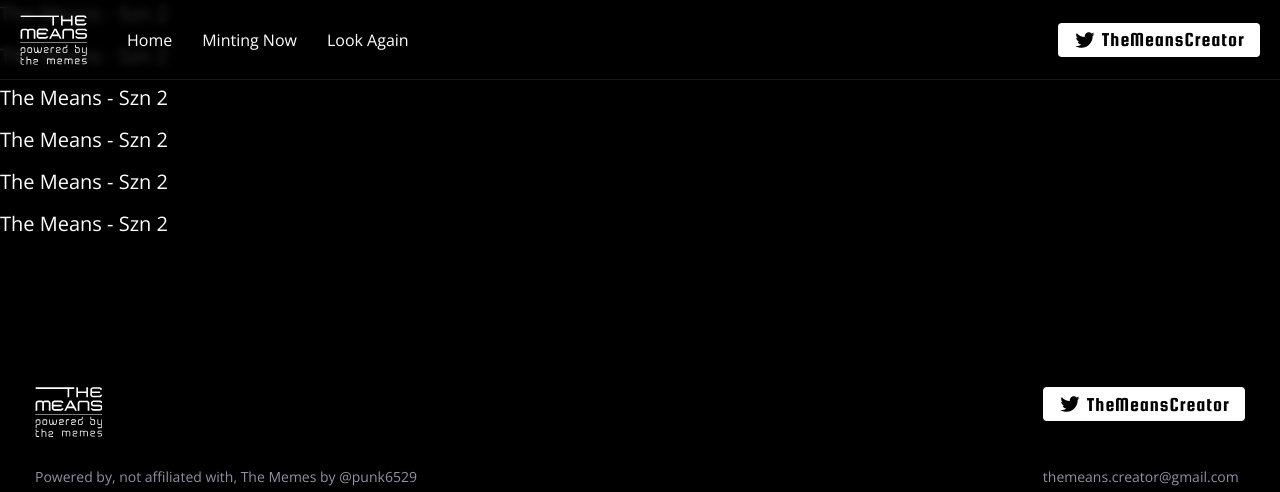
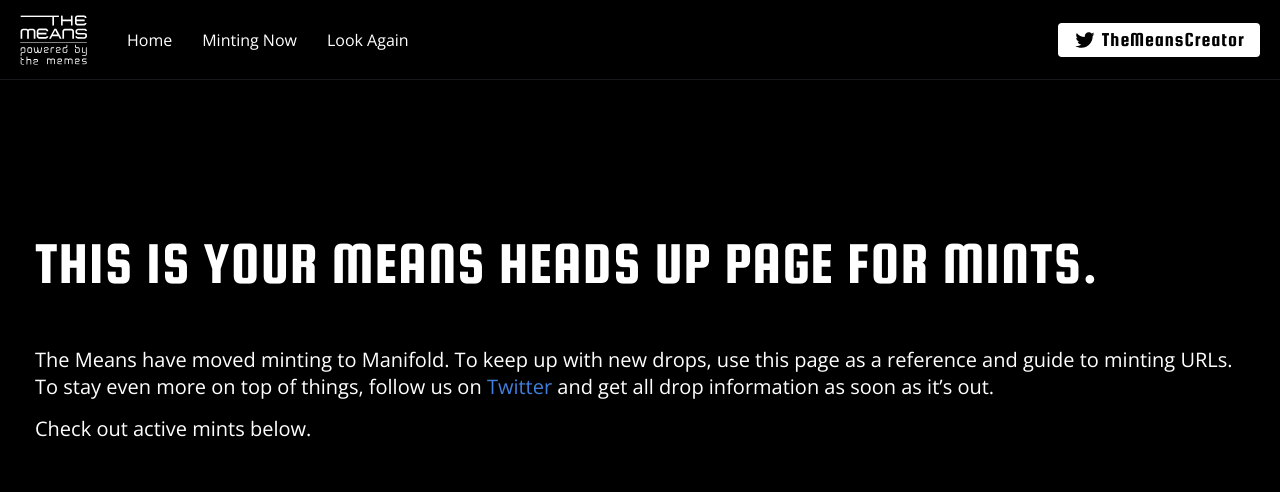
Before and after one commit to ickas/themeans.creator, a Next.js app: page /szn2 in a window 1280 px wide. Shown: the top 492 px of the page. Built offline with nearby package versions, Linux system fonts and the light colour scheme.

Commit message:
Add SZN2 and Look Again galleries

```diff
--- a/app/szn2/page.tsx
+++ b/app/szn2/page.tsx
@@ -1,3 +1,8 @@
+import Gallery from "../ui/Gallery";
+import { squadaOne } from "../fonts";
+import { szn2 } from "@/app/lib/szn2";
+import styles from "./szn2.module.css";
+import Link from "next/link";
 
 export const metadata = {
   title: "The Means — SZN2",
@@ -5,13 +10,27 @@ export const metadata = {
 
 export default function TheMeansSzn2() {
   return (
-    <div>
-      <p>The Means - Szn 2</p>
-      <p>The Means - Szn 2</p>
-      <p>The Means - Szn 2</p>
-      <p>The Means - Szn 2</p>
-      <p>The Means - Szn 2</p>
-      <p>The Means - Szn 2</p>
-    </div>
+    <main className={styles.wrapper}>
+      <div className={styles.hero}>
+        <h1 className={squadaOne.className}>
+          This is your Means heads up page for mints.{" "}
+        </h1>
+        <p>
+          The Means have moved minting to Manifold. To keep up with new drops,
+          use this page as a reference and guide to minting URLs. To stay even
+          more on top of things, follow us on{" "}
+          <Link
+            href="https://twitter.com/TheMeansCreator"
+            target="_blank"
+            rel="noopener noreferrer"
+          >
+            Twitter
+          </Link>{" "}
+          and get all drop information as soon as it’s out.
+        </p>
+        <p>Check out active mints below.</p>
+      </div>
+      <Gallery items={szn2} />
+    </main>
   );
 }
--- /dev/null
+++ b/app/szn2/szn2.module.css
@@ -0,0 +1,24 @@
+.wrapper {
+  margin: 0 auto;
+  max-width: var(--layoutMaxWidth);
+  padding: 0 var(--sidePadding);
+}
+
+.hero {
+  margin-bottom: var(--sectionMargin);
+  padding-top: calc(var(--sectionMargin) + var(--navbarHeight));
+}
+
+.hero h1 {
+  margin-bottom: var(--sectionInsideMargin);
+}
+
+.hero a {
+  color: var(--blue500);
+  text-decoration: none;
+  transition-duration: var(--hoverTransitionDuration);
+}
+
+.hero a:hover {
+  color: var(--blue600);
+}
--- a/next.config.js
+++ b/next.config.js
@@ -3,6 +3,15 @@ const nextConfig = {
   experimental: {
     appDir: true,
   },
-}
+  images: {
+    remotePatterns: [
+      {
+        protocol: "https",
+        hostname: "assets.manifold.xyz",
+        pathname: "/image/upload/**",
+      },
+    ],
+  },
+};
 
-module.exports = nextConfig
+module.exports = nextConfig;
```
Also changed, not shown: app/look-again/page.module.css (+8 -0 lines), app/look-again/page.tsx (+39 -0 lines).
